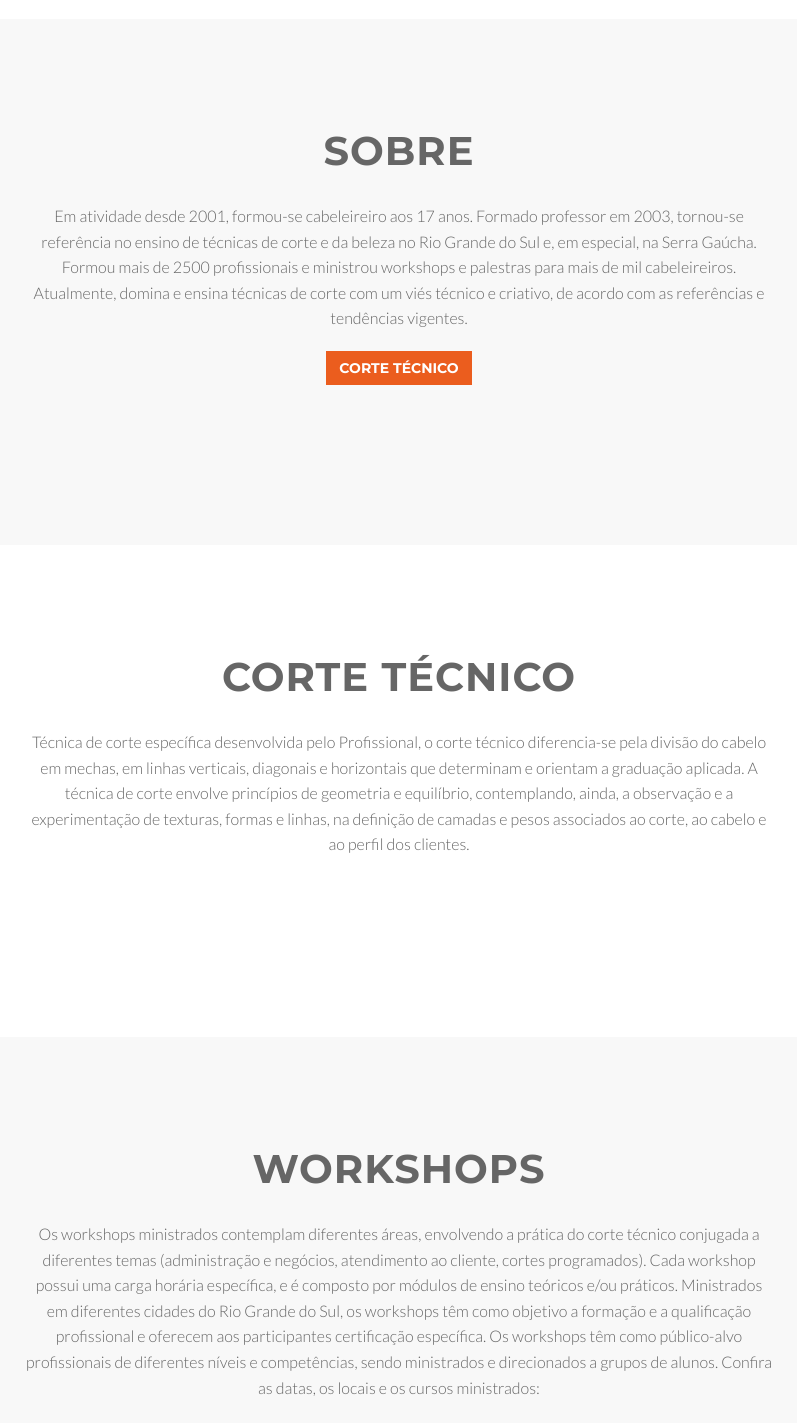
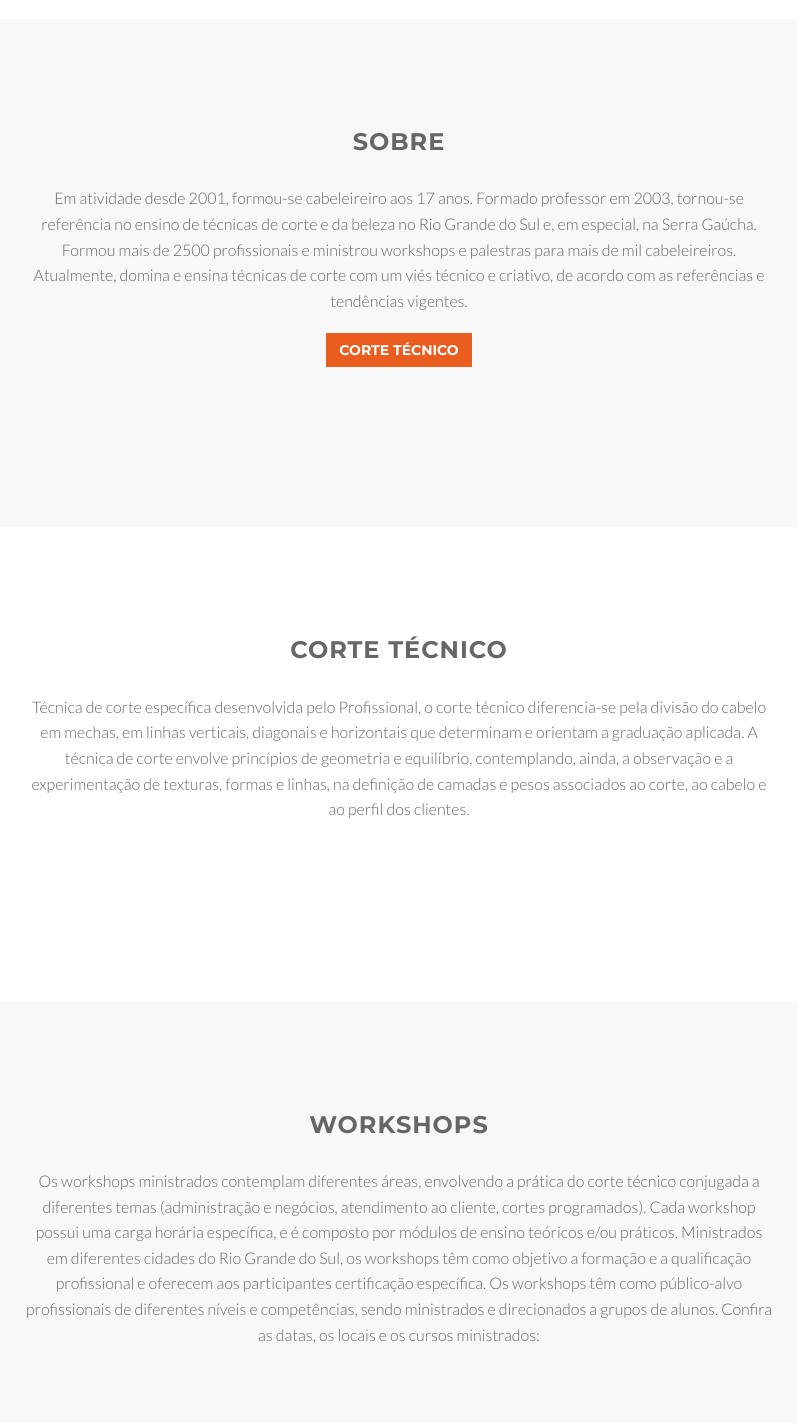
Before and after one commit to bmarsilio/manolo-calza-ninestars, a plain HTML site: page index.html in a window 1280 px wide. Shown: the part 781-2204 px from the top of the page, without its empty margins (241-1038 px from the left). Drawn offline with Linux system fonts and the light colour scheme.

Commit message:
mudado h2 para h3 no titulo das sessions

```diff
--- a/index.html
+++ b/index.html
@@ -66,7 +66,7 @@
                 <div class="col-lg-8 col-lg-offset-2">
 
                     <div class="section-heading">
-                        <h2>Sobre</h2>
+                        <h3>Sobre</h3>
                         <p>
                             Em atividade desde 2001, formou-se cabeleireiro aos 17 anos. Formado professor em 2003, tornou-se referência no ensino de técnicas de corte e da beleza no Rio Grande do Sul e, em especial, na Serra Gaúcha. Formou mais de 2500 profissionais e ministrou workshops e palestras para mais de mil cabeleireiros. Atualmente, domina e ensina técnicas de corte com um viés técnico e criativo, de acordo com as referências e tendências vigentes.
                         </p>
@@ -89,7 +89,7 @@
                 <div class="col-lg-8 col-lg-offset-2">
 
                     <div class="section-heading">
-                        <h2>Corte Técnico</h2>
+                        <h3>Corte Técnico</h3>
                         <p>
                             Técnica de corte específica desenvolvida pelo Profissional, o corte técnico diferencia-se pela divisão do cabelo em mechas, em linhas verticais, diagonais e horizontais que determinam e orientam a graduação aplicada. A técnica de corte envolve princípios de geometria e equilíbrio, contemplando, ainda, a observação e a experimentação de texturas, formas e linhas, na definição de camadas e pesos associados ao corte, ao cabelo e ao perfil dos clientes.
                         </p>
@@ -113,7 +113,7 @@
                 <div class="col-lg-8 col-lg-offset-2">
 
                     <div class="section-heading">
-                        <h2>Workshops</h2>
+                        <h3>Workshops</h3>
                         <p>
                             Os workshops ministrados contemplam diferentes áreas, envolvendo a prática do corte técnico conjugada a diferentes temas (administração e negócios, atendimento ao cliente, cortes programados). Cada workshop possui uma carga horária específica, e é composto por módulos de ensino teóricos e/ou práticos. Ministrados em diferentes cidades do Rio Grande do Sul, os workshops têm como objetivo a formação e a qualificação profissional e oferecem aos participantes certificação específica. Os workshops têm como público-alvo profissionais de diferentes níveis e competências, sendo ministrados e direcionados a grupos de alunos.
                             Confira as datas, os locais e os cursos ministrados:
@@ -136,7 +136,7 @@
                 <div class="col-lg-8 col-lg-offset-2">
 
                     <div class="section-heading">
-                        <h2>Aperfeiçoamento</h2>
+                        <h3>Aperfeiçoamento</h3>
                         <p>
                             Exclusivos, os cursos de aperfeiçoamento são direcionados a profissionais que buscam o desenvolvimento de competências e práticas específicas. Os aperfeiçoamentos técnicos são direcionados a grupos restritos (constituídos por 1 e, no máximo, 3 alunos) e são ministrados in loco, no salão dos participantes. A carga horária e o tema dos cursos de aperfeiçoamento são definidos de acordo com as necessidades de cada aluno, sendo que a sua realização também confere certificação específica.
                         </p>
@@ -201,7 +201,7 @@
             <div class="row">
                 <div class="col-lg-8 col-lg-offset-2">
                     <div class="section-heading">
-                        <h2>Salão</h2>
+                        <h3>Salão</h3>
                     </div>
                 </div>
             </div>
```
